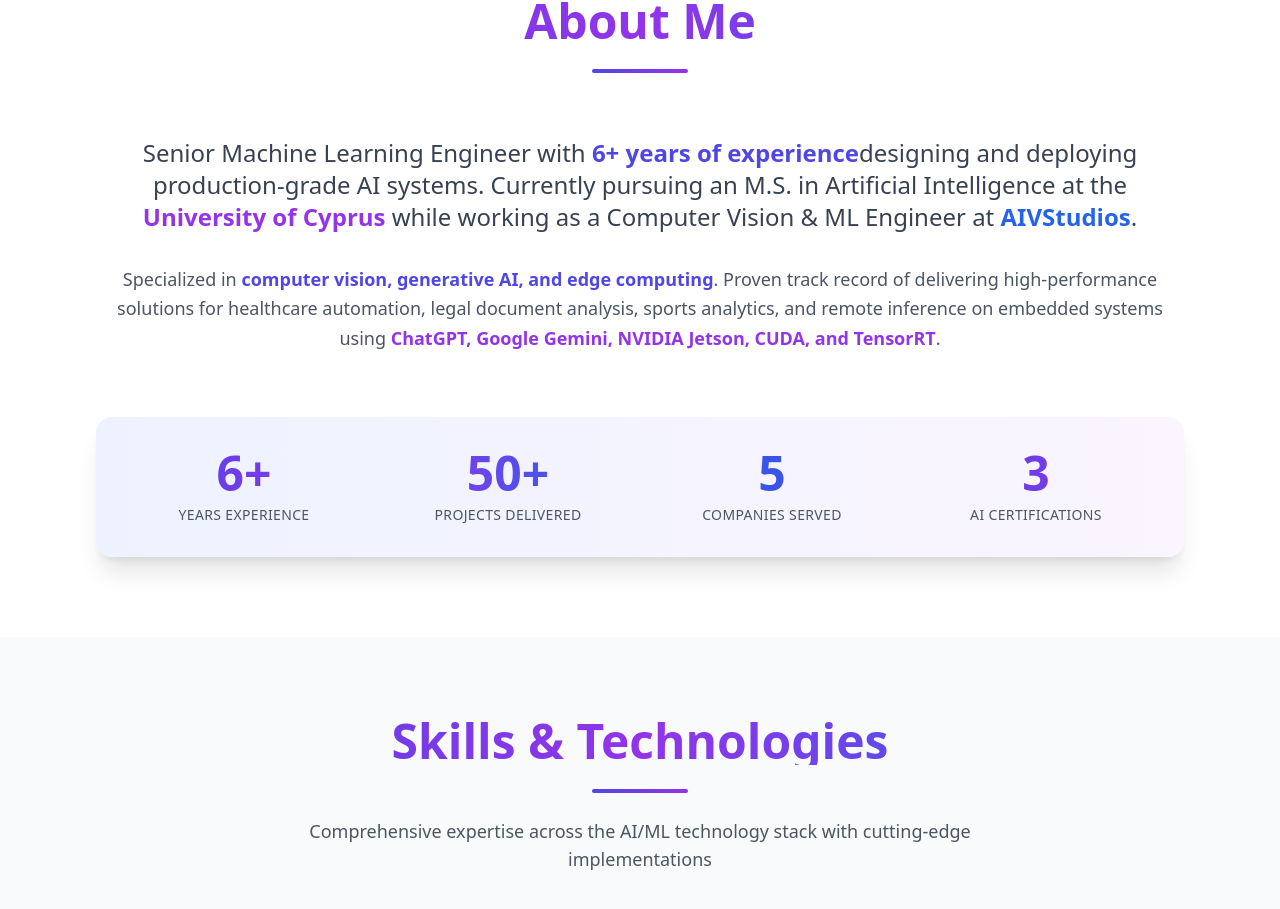
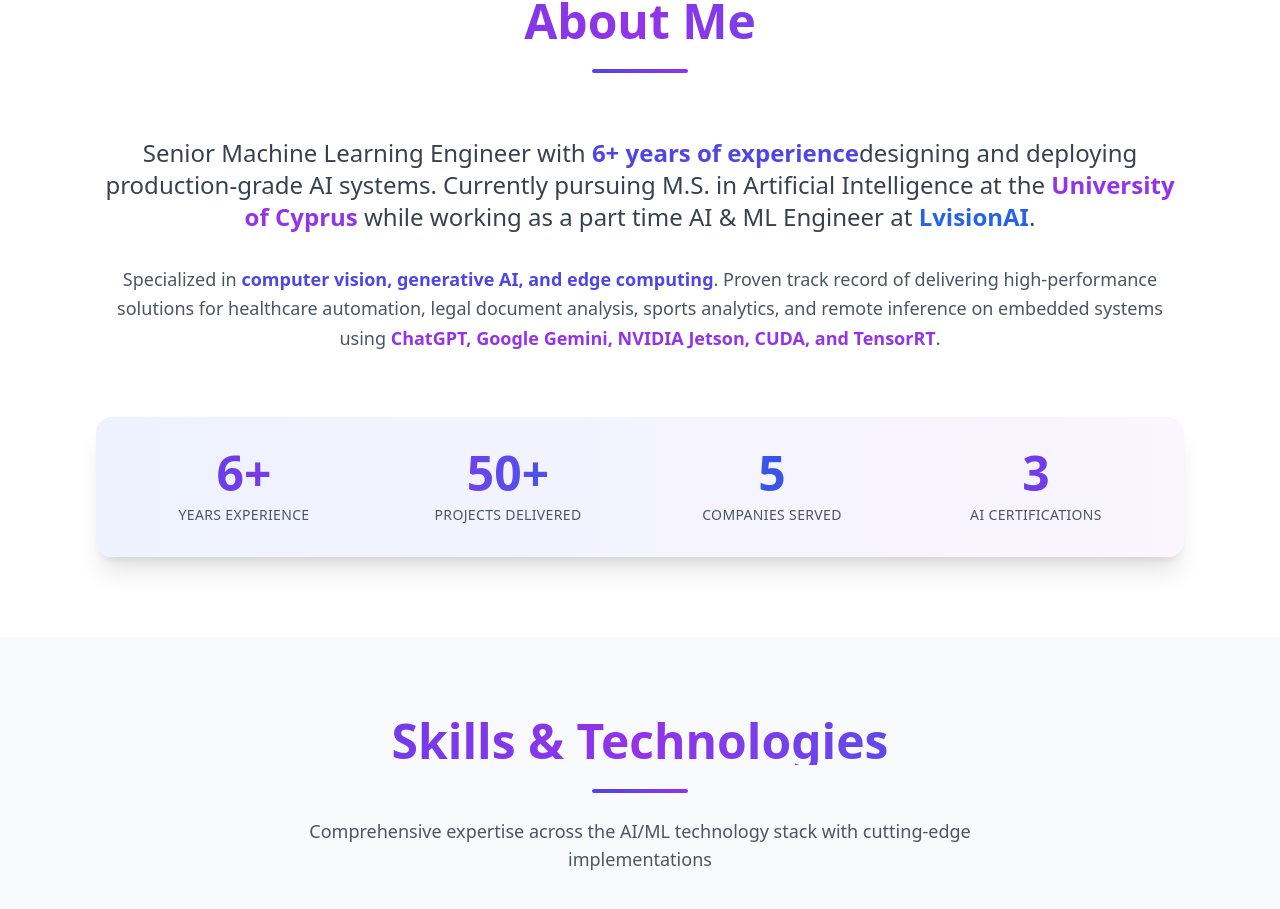
Before and after one commit to Abdulrehmanghani/portfolio, a React (Vite) app: page / in a window 1280 px wide. Shown: the part 1073-1982 px from the top of the page. Built offline with nearby package versions, Linux system fonts and the light colour scheme.

Commit message:
Revise professional details in About section
Updated job title and employer details in the About section.

```diff
--- a/src/App.tsx
+++ b/src/App.tsx
@@ -392,9 +392,9 @@
         <div className="text-center mb-16">
           <p className="text-xl md:text-2xl leading-relaxed text-gray-700 dark:text-gray-300 mb-8">
             Senior Machine Learning Engineer with <span className="font-bold text-indigo-600 dark:text-indigo-400">6+ years of experience</span>
-            designing and deploying production-grade AI systems. Currently pursuing an M.S. in Artificial Intelligence at the
-            <span className="font-semibold text-purple-600 dark:text-purple-400"> University of Cyprus</span> while working as a
-            Computer Vision & ML Engineer at <span className="font-semibold text-blue-600 dark:text-blue-400">AIVStudios</span>.
+            designing and deploying production-grade AI systems. Currently pursuing M.S. in Artificial Intelligence at the
+            <span className="font-semibold text-purple-600 dark:text-purple-400"> University of Cyprus</span> while working as a part time
+            AI & ML Engineer at <span className="font-semibold text-blue-600 dark:text-blue-400">LvisionAI</span>.
           </p>
 
           <p className="text-lg leading-relaxed text-gray-600 dark:text-gray-400 mb-12">
```
